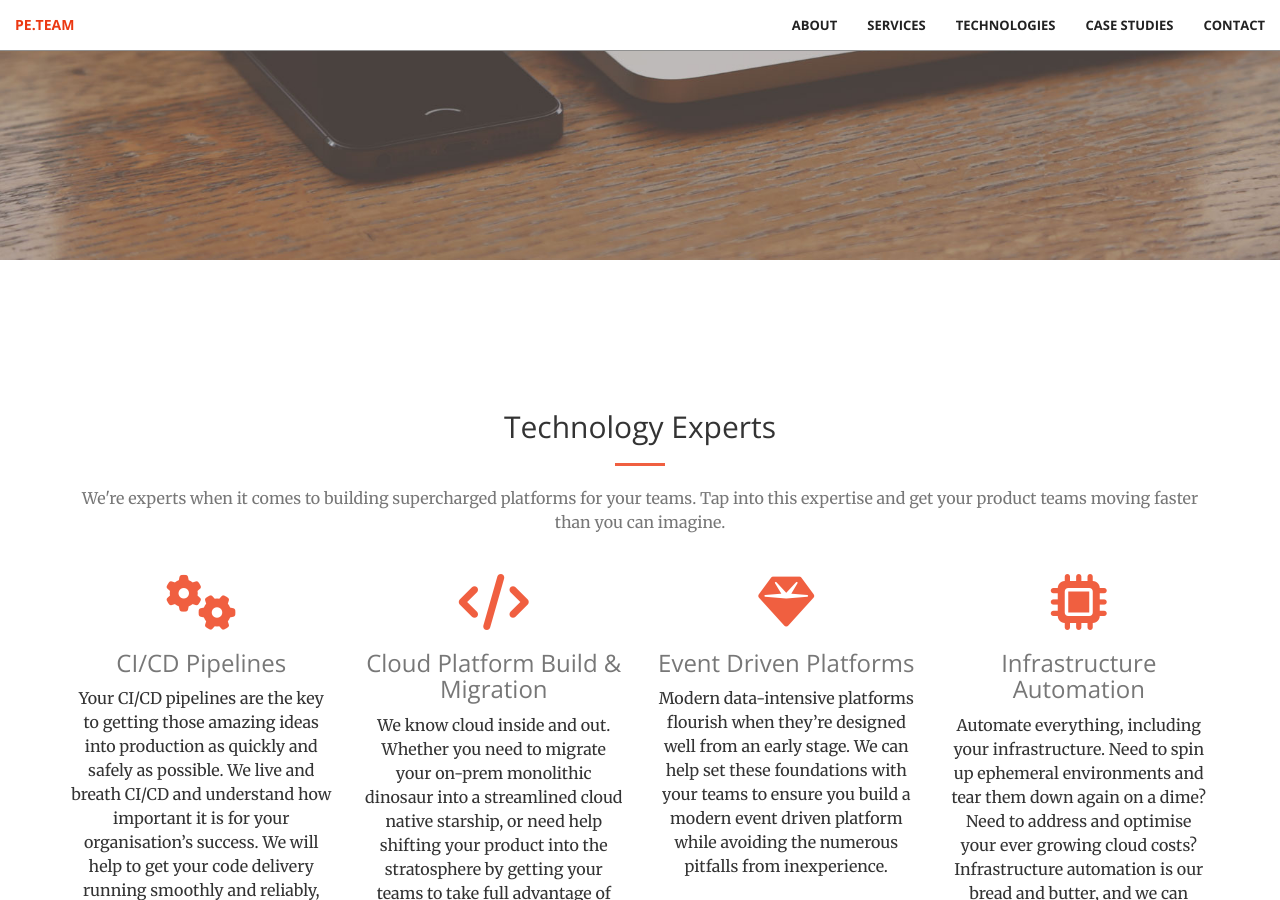
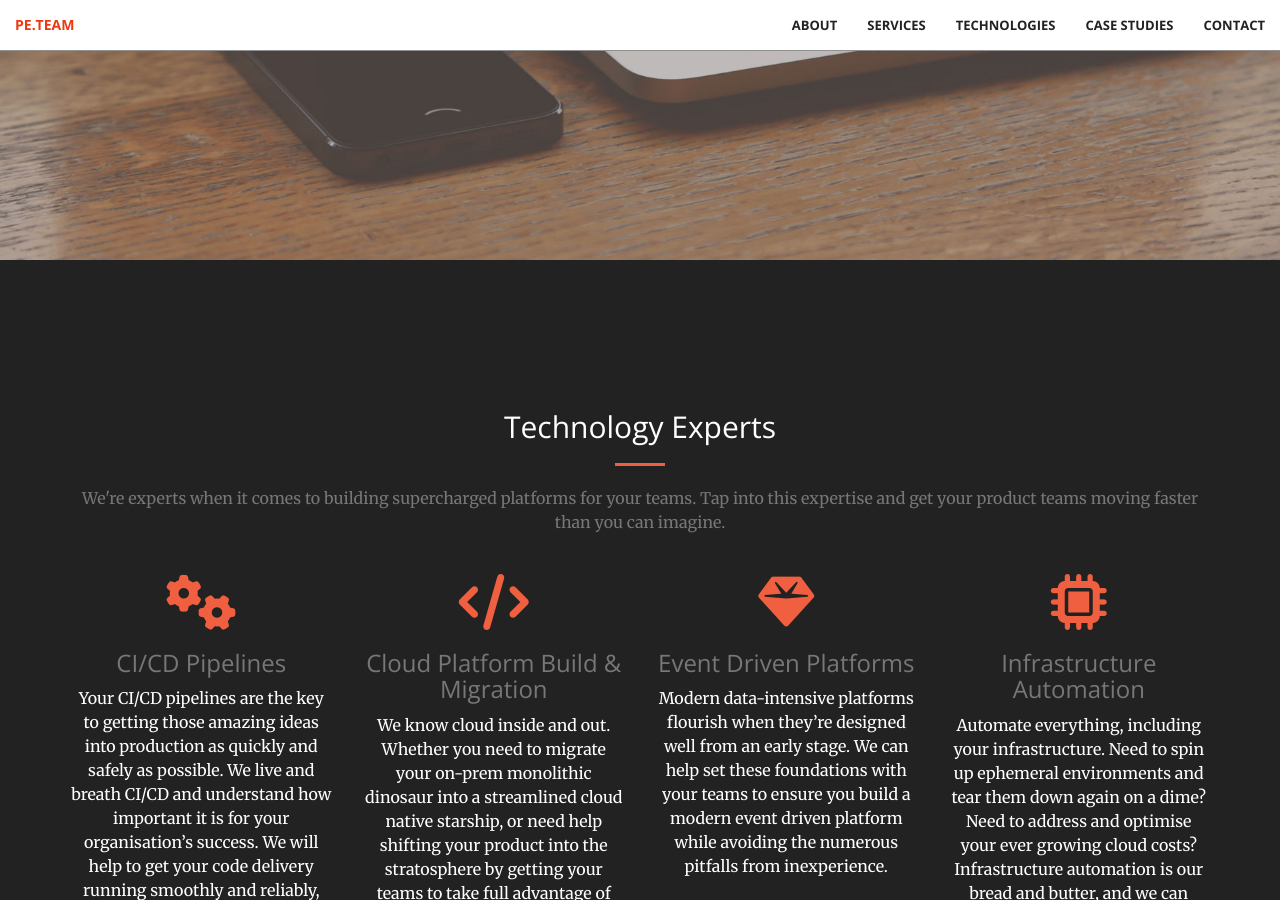
Before and after one commit to PlatformEngineeringNZ/PlatformEngineeringNZ.github.io, a Jekyll site: the page built from index.html, in a window 1280 px wide and 900 px high, scrolled down 640 px. Built offline with Jekyll 4.4.1, drawn with Linux system fonts in a browser that asks for light colours; nearby versions of some CDN libraries; library files that are not in the unit come from our copies.

Commit message:
Background colours

```diff
--- a/_includes/contact.html
+++ b/_includes/contact.html
@@ -1,5 +1,6 @@
 <aside class="bg-dark">
-    <section id="services">
+
+    <section id="contact-us">
         <div class="container">
             <div class="row">
                 <div class="col-lg-12 text-center">
--- a/_includes/nav.html
+++ b/_includes/nav.html
@@ -18,7 +18,7 @@
                 <li><a class="page-scroll" href="/#services">Services</a></li>
                 <li><a class="page-scroll" href="/#technologies">Technologies</a></li>
                 <li><a class="page-scroll" href="/case-studies.html">Case Studies</a></li>
-                <li><a class="page-scroll" href="/#contact">Contact</a></li>
+                <li><a class="page-scroll" href="/#contact-us">Contact</a></li>
             </ul>
         </div>
         <!-- /.navbar-collapse -->
--- a/_includes/services.html
+++ b/_includes/services.html
@@ -1,4 +1,5 @@
-<aside class="bg-dark">
+<aside class="bg-light">
+
     <section id="services">
         <div class="container">
             <div class="row">
--- a/_includes/team.html
+++ b/_includes/team.html
@@ -1,4 +1,4 @@
-<aside class="bg-light">
+<aside class="bg-dark">
 
     <section id="about">
         <div class="container">
--- a/_includes/technologies.html
+++ b/_includes/technologies.html
@@ -1,4 +1,4 @@
-<aside class="bg-light">
+<aside class="bg-dark">
 
     <section id="technologies">
         <div class="container">
```
